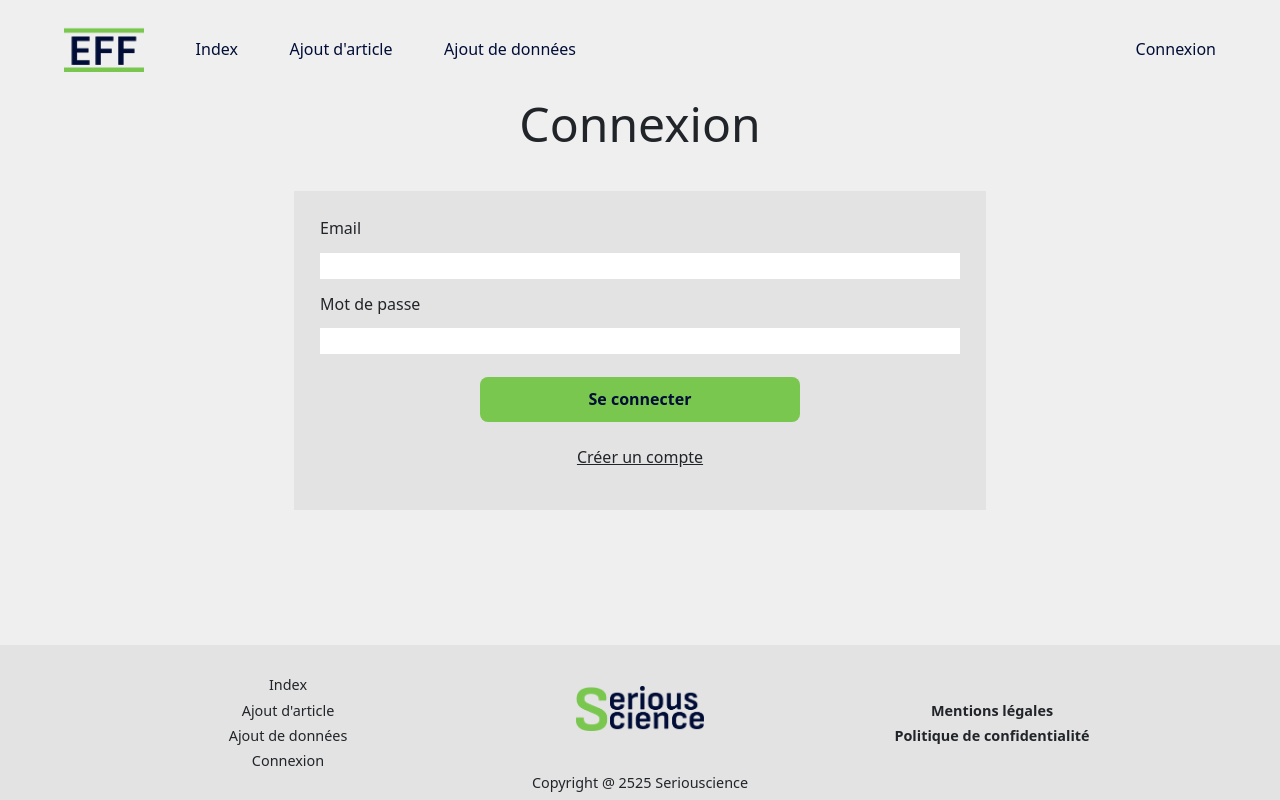
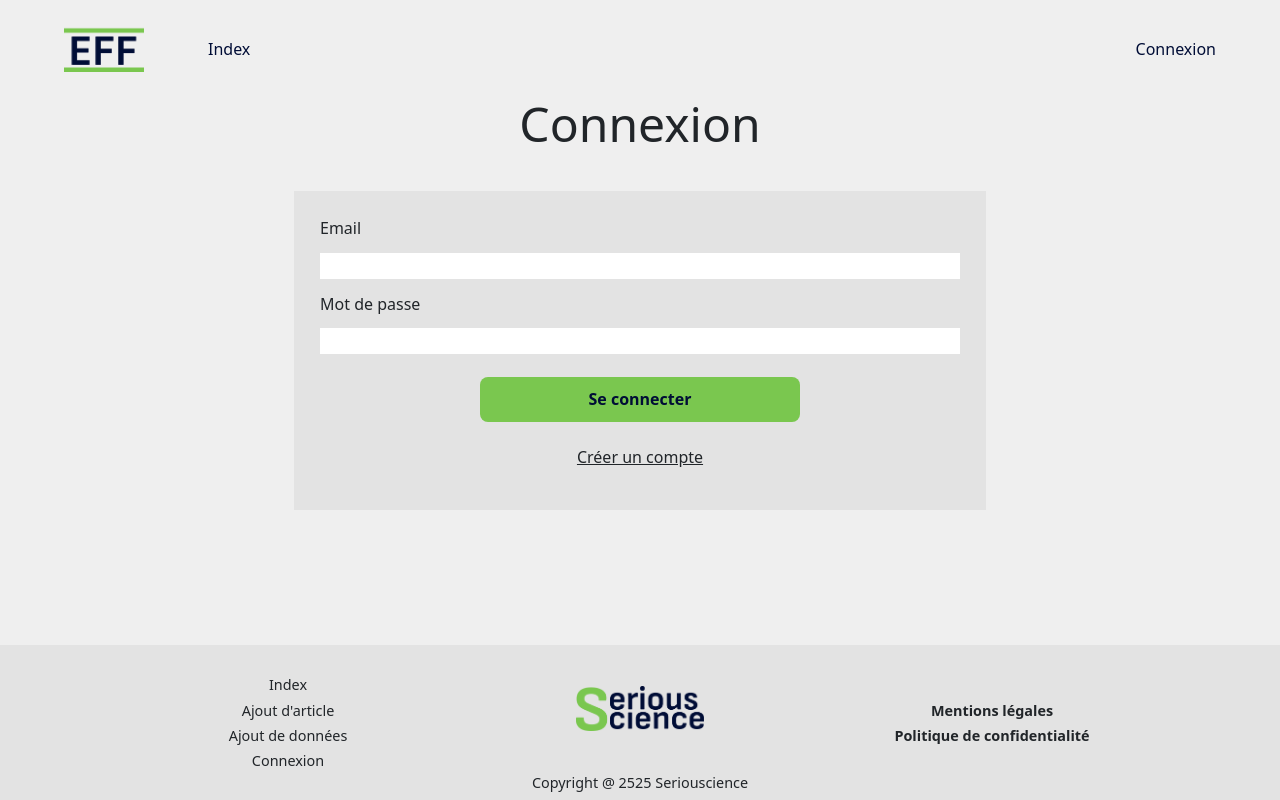
Before and after one commit to Lunicolorage/SAE5012, a React (Vite) app in the folder Front/: page /connexion in a window 1280 px wide. Built offline with nearby package versions, Linux system fonts and the light colour scheme.

Commit message:
roles header

```diff
--- a/Front/src/App.css
+++ b/Front/src/App.css
@@ -25,11 +25,14 @@ header {
 }
 
 header .header-left{
-  width: 65vw;
   display: flex;
   flex-direction: row;
   align-items: center;
-  justify-content: space-between;
+  min-width: max-content;
+}
+
+header .header-left a{
+  margin-right: 5vw;
 }
 
 .hideMobile{
--- a/Front/src/components/Header.jsx
+++ b/Front/src/components/Header.jsx
@@ -26,6 +26,10 @@ function Header(){
     }
   }, [burgerOuvert]);
 
+    const createAllowed = ['ROLE_ADMIN','ROLE_AUTEUR','ROLE_EDIT'];
+    const addDataAllowed = ['ROLE_ADMIN','ROLE_FOURNI'];
+    const hasAnyRole = (allowed) => Array.isArray(user?.role) && user.role.some(r => allowed.includes(r));
+
     return(
         <header>
             <div className="header-left">
@@ -35,12 +39,17 @@ function Header(){
                 <Link to="/index" className="hideMobile" >
                 Index
                 </Link>
+                {hasAnyRole(createAllowed) && (
                     <Link to="/create" className="hideMobile" >
                     Ajout d'article
                     </Link>
+                )}
+
+                {hasAnyRole(addDataAllowed) && (
                     <Link to="/add-data" className="hideMobile" >
                     Ajout de données
                     </Link>
+                )}
             </div>
             <Link to="/connexion" className="hideMobile" >
                 {buttonCo}
@@ -60,12 +69,16 @@ function Header(){
                 <Link to="/index">
                 Index
                 </Link>
+                {hasAnyRole(createAllowed) && (
                     <Link to="/create">
                     Ajout d'article
                     </Link>
-                <Link to="/add-data">
+                )}
+               {hasAnyRole(addDataAllowed) && (
+                    <Link to="/add-data" >
                     Ajout de données
                     </Link>
+                )}
                 <Link to="/connexion">
                     {buttonCo}
                 </Link>
--- a/Front/src/components/connexion/Connexion.jsx
+++ b/Front/src/components/connexion/Connexion.jsx
@@ -8,7 +8,7 @@ function Connexion() {
   const [user, setUser] = useContext(UserContext);
   const [isRegister, setIsRegister] = useState(false);
 
-  //console.log(localStorage);
+  console.log(user);
 
 
     if(user && user.nom){
```
Lines whose indentation alone changed are shown as unchanged.
